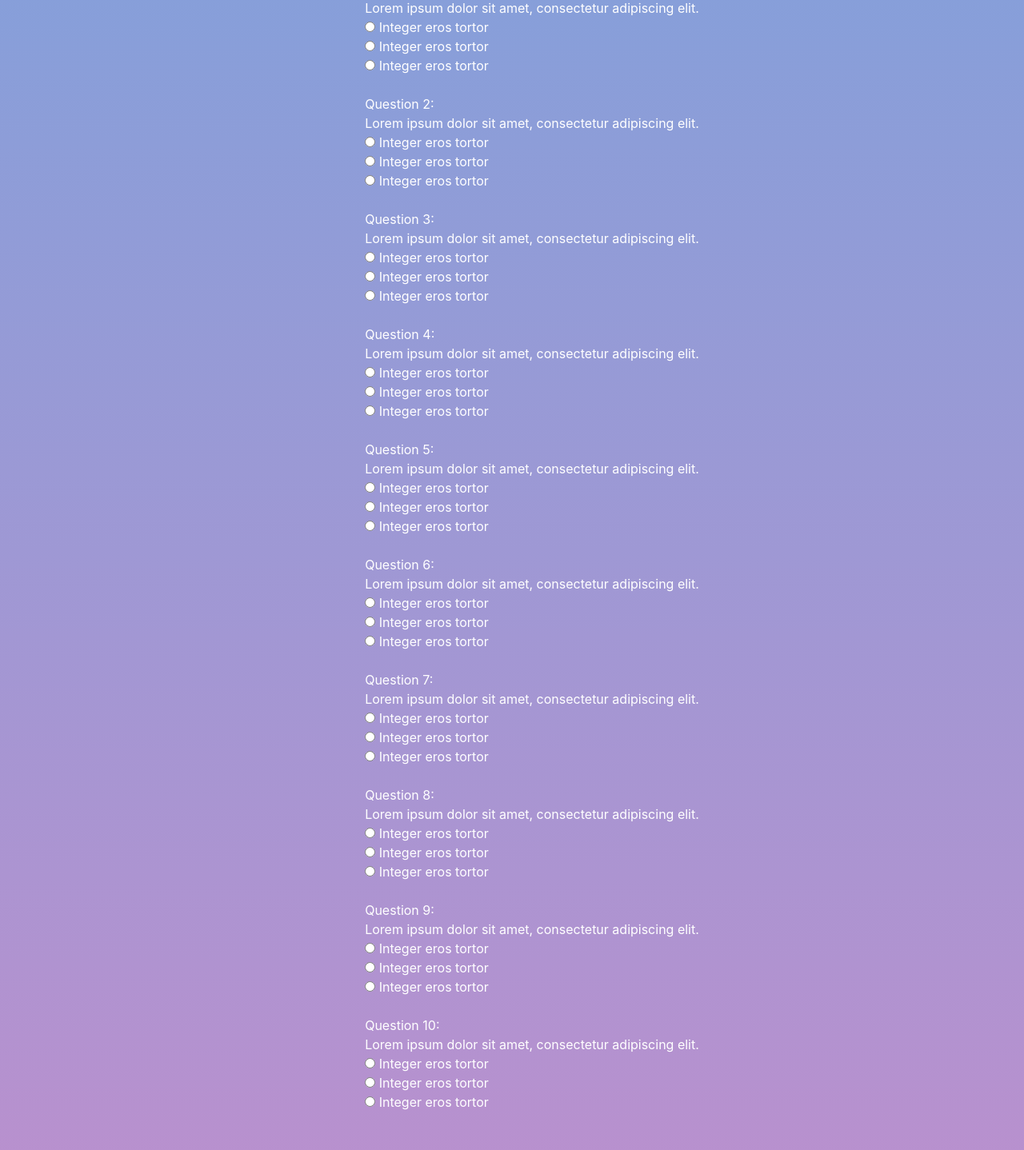
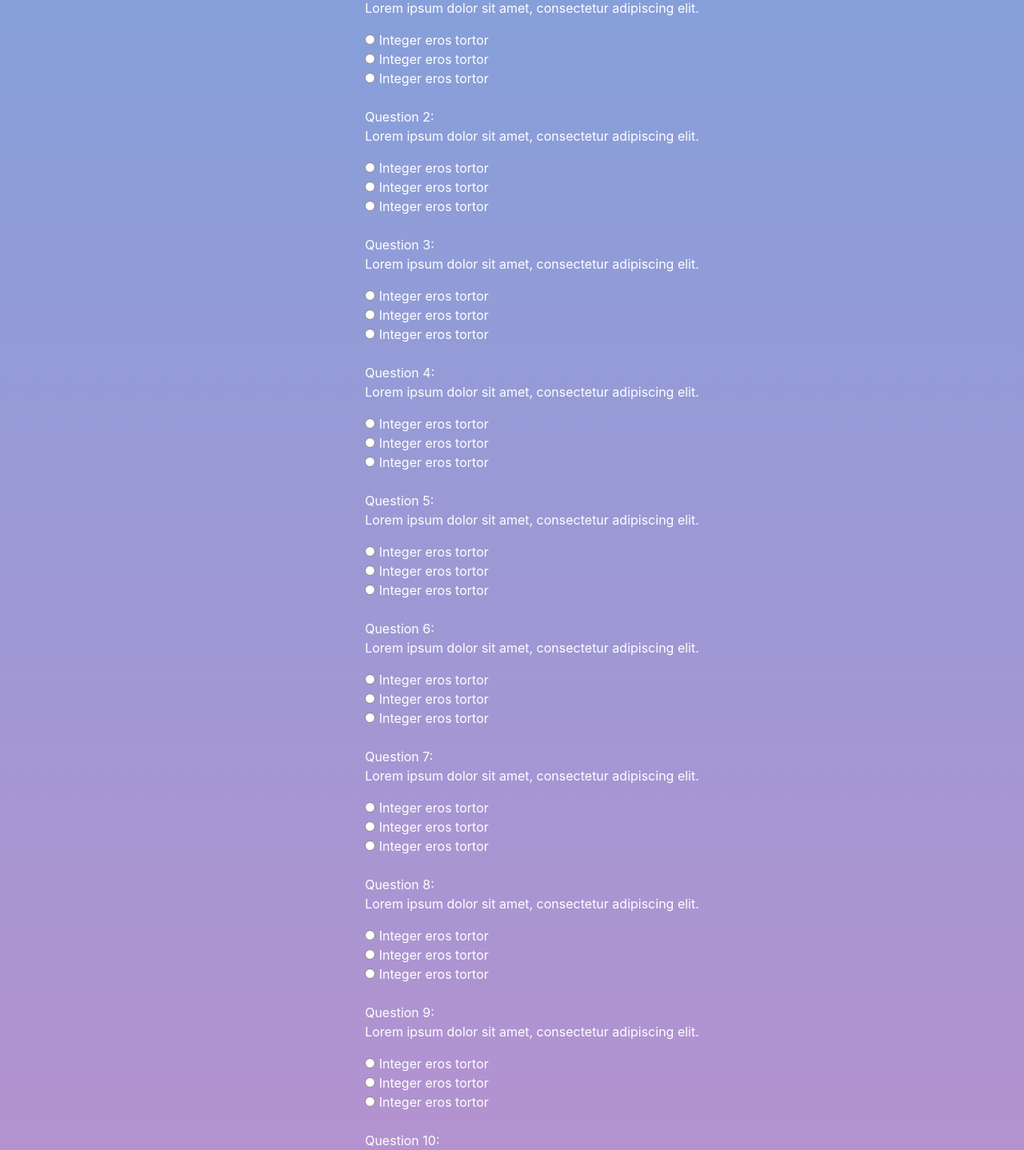
Before and after one commit to Homamjabir/the-sleep-app, a React (Create React App) app: page /questionnaire in a window 1280 px wide. Shown: the part 320-1758 px from the top of the page at 80% size. Built offline with nearby package versions, Linux system fonts and the light colour scheme.

Commit message:
exchanged p1 with p

```diff
--- a/src/components/questionnaire.js
+++ b/src/components/questionnaire.js
@@ -18,11 +18,11 @@ const Questionnaire = () => {
 
       <div className="questions">
         <div className="question 1">
-          <p1>
+          <p>
             Question 1:
             <br />
             Lorem ipsum dolor sit amet, consectetur adipiscing elit.
-          </p1>
+          </p>
           <div>
             <input type="radio" name="answer 1" /> Integer eros tortor
             <br />
@@ -33,11 +33,11 @@ const Questionnaire = () => {
         </div>
         <br />
         <div className="question 2">
-          <p1>
+          <p>
             Question 2:
             <br />
             Lorem ipsum dolor sit amet, consectetur adipiscing elit.
-          </p1>
+          </p>
           <div>
             <input type="radio" name="answer 2" /> Integer eros tortor
             <br />
@@ -48,11 +48,11 @@ const Questionnaire = () => {
         </div>
         <br />
         <div>
-          <p1>
+          <p>
             Question 3:
             <br />
             Lorem ipsum dolor sit amet, consectetur adipiscing elit.
-          </p1>
+          </p>
           <div>
             <input type="radio" name="answer 3"/> Integer eros tortor
             <br />
@@ -63,11 +63,11 @@ const Questionnaire = () => {
         </div>
         <br />
         <div>
-          <p1>
+          <p>
             Question 4:
             <br />
             Lorem ipsum dolor sit amet, consectetur adipiscing elit.
-          </p1>
+          </p>
           <div>
             <input type="radio" name="answer 4"/> Integer eros tortor
             <br />
@@ -78,11 +78,11 @@ const Questionnaire = () => {
         </div>
         <br />
         <div>
-          <p1>
+          <p>
             Question 5:
             <br />
             Lorem ipsum dolor sit amet, consectetur adipiscing elit.
-          </p1>
+          </p>
           <div>
             <input type="radio" name="answer 5"/> Integer eros tortor
             <br />
@@ -93,11 +93,11 @@ const Questionnaire = () => {
         </div>
         <br />
         <div>
-          <p1>
+          <p>
             Question 6:
             <br />
             Lorem ipsum dolor sit amet, consectetur adipiscing elit.
-          </p1>
+          </p>
           <div>
             <input type="radio" name="answer 6"/> Integer eros tortor
             <br />
@@ -108,11 +108,11 @@ const Questionnaire = () => {
         </div>
         <br />
         <div>
-          <p1>
+          <p>
             Question 7:
             <br />
             Lorem ipsum dolor sit amet, consectetur adipiscing elit.
-          </p1>
+          </p>
           <div>
             <input type="radio" name="answer 7"/> Integer eros tortor
             <br />
@@ -123,11 +123,11 @@ const Questionnaire = () => {
         </div>
         <br />
         <div>
-          <p1>
+          <p>
             Question 8:
             <br />
             Lorem ipsum dolor sit amet, consectetur adipiscing elit.
-          </p1>
+          </p>
           <div>
             <input type="radio" name="answer 8"/> Integer eros tortor
             <br />
@@ -138,11 +138,11 @@ const Questionnaire = () => {
         </div>
         <br />
         <div>
-          <p1>
+          <p>
             Question 9:
             <br />
             Lorem ipsum dolor sit amet, consectetur adipiscing elit.
-          </p1>
+          </p>
           <div>
             <input type="radio" name="answer 9"/> Integer eros tortor
             <br />
@@ -153,17 +153,17 @@ const Questionnaire = () => {
         </div>
         <br />
         <div>
-          <p1>
+          <p>
             Question 10:
             <br />
             Lorem ipsum dolor sit amet, consectetur adipiscing elit.
-          </p1>
+          </p>
           <div>
             <input type="radio" name="answer 10"/> Integer eros tortor
             <br />
             <input type="radio" name="answer 10"/> Integer eros tortor
             <br />
-            <input type="radio" name="answer 1"/> Integer eros tortor
+            <input type="radio" name="answer 10"/> Integer eros tortor
           </div>
         </div>
       </div>
```
